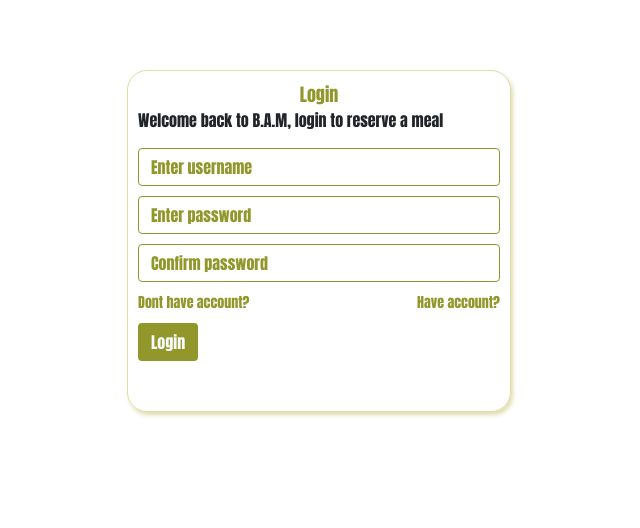
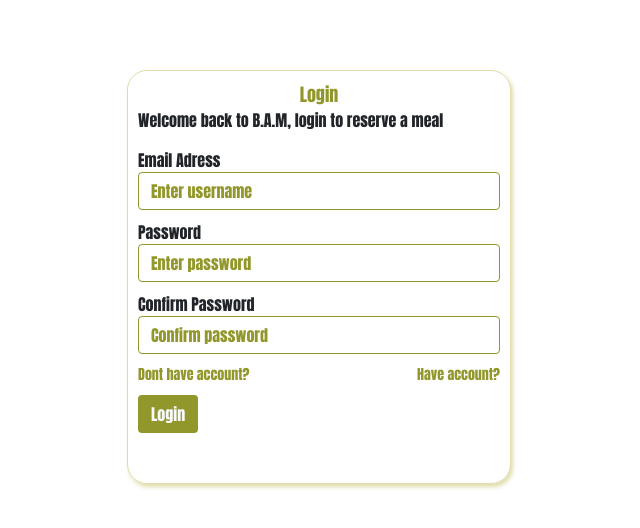
Before and after one commit to NIelsen-Mudaki/Book-A-Meal-Client, an Angular app: page /resetpassword in a window 1280 px wide. Shown: the top 528 px of the page, without its empty margins (321-961 px from the left). Built offline with nearby package versions, Linux system fonts and the light colour scheme.

Commit message:
added labels

```diff
--- a/src/app/resetpassword/resetpassword.component.html
+++ b/src/app/resetpassword/resetpassword.component.html
@@ -3,16 +3,19 @@
     <p>Welcome back to B.A.M, login to reserve a meal</p>
     <form action="" method="post">
         <div class="form-group">
+            <label for="useremail">Email Adress</label>
             <input type="email" name="useremail" autocomplete="off" id="useremail" class="form-control shadow-none" placeholder="Enter username">
         </div>
         <div class="form-group">
+            <label for="password">Password</label>
             <input type="password" name="password" autocomplete="off" id="password" class="form-control shadow-none" placeholder="Enter password">
         </div>
         <div class="form-group">
+            <label for="confirmpassword">Confirm Password</label>
             <input type="password" name="confirmpassword" autocomplete="off" id="confirmpassword" class="form-control shadow-none" placeholder="Confirm password">
         </div>
         <div class="form-group flex_links">
-            <a routerLink="/signup">Dont have account?</a> <a routerLink="/loin">Have account?</a>
+            <a routerLink="/signup">Dont have account?</a> <a routerLink="/login">Have account?</a>
         </div>
         <div class="form-group">
             <input type="submit" value="Login" id="submitbtn" class="btn text-light">
```
